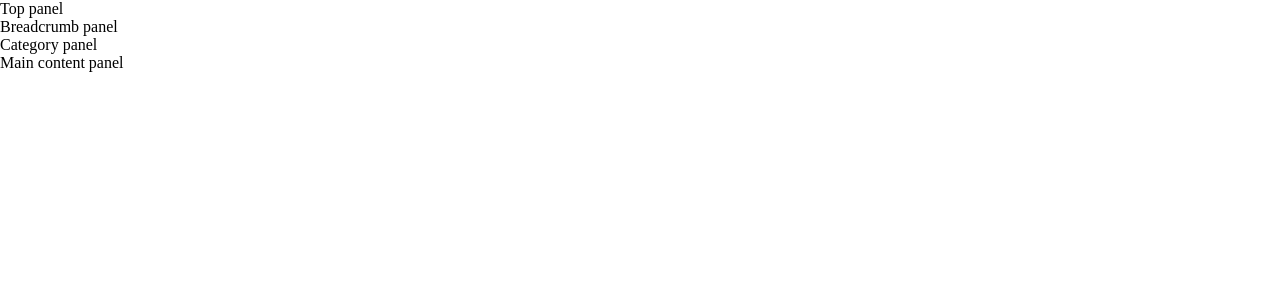
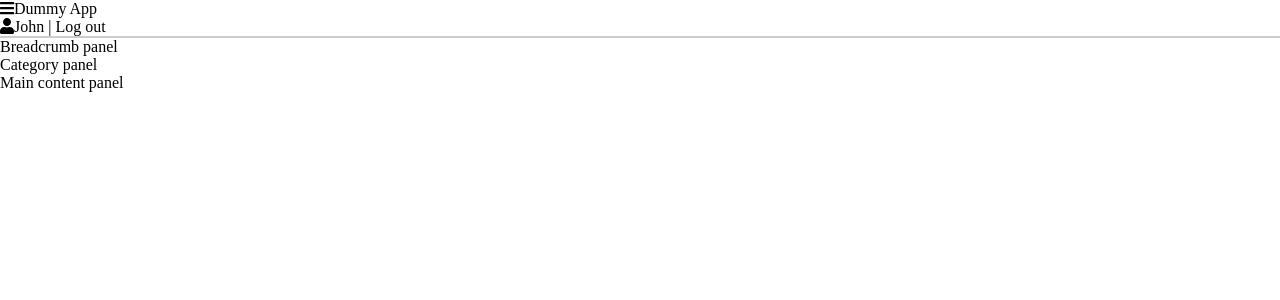
Before and after one commit to laxa88/app-test-panda, a React app: page / in a window 1280 px wide. Shown: the top 300 px of the page. Built offline with nearby package versions, Linux system fonts and the light colour scheme.

Commit message:
Update PanelTop with initial components and CSS

```diff
--- /dev/null
+++ b/src/containers/PanelTop/index.css
@@ -0,0 +1,3 @@
+.body {
+  border-bottom: 2px solid #ccc;
+}
--- a/src/containers/PanelTop/index.jsx
+++ b/src/containers/PanelTop/index.jsx
@@ -1,5 +1,14 @@
 import React from 'react';
 
-const PanelTop = () => <div>Top panel</div>;
+import css from './index.css';
+import MenuApp from '../../components/MenuApp';
+import MenuUser from '../../components/MenuUser';
+
+const PanelTop = () => (
+  <div className={css.body}>
+    <MenuApp />
+    <MenuUser />
+  </div>
+);
 
 export default PanelTop;
```
Also changed, not shown: 1 other file (tests, documents, lock files or other folders).
